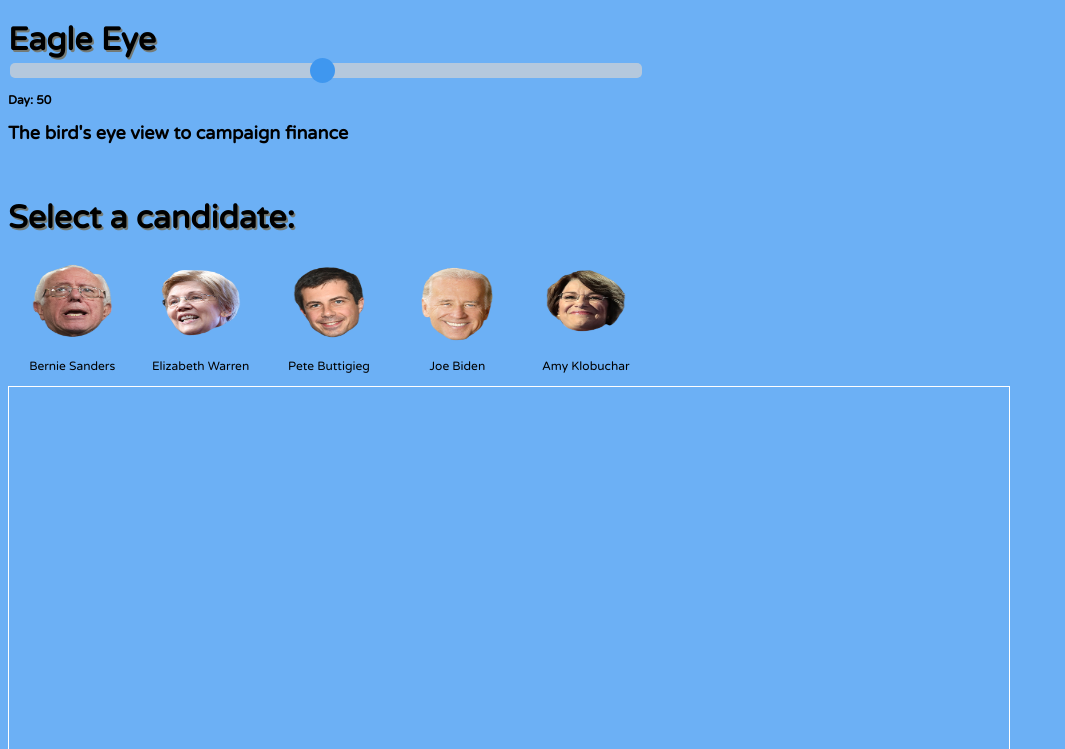
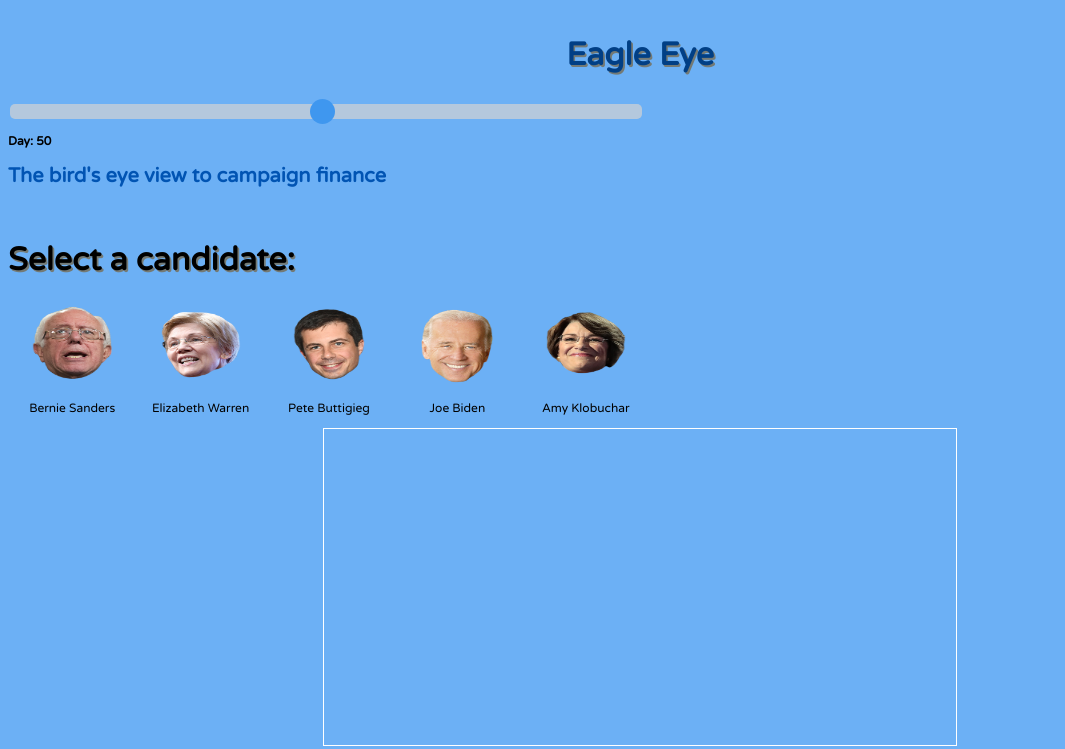
Before and after one commit to bonushole/HackCWRU-2020, a website: page public/index.html in a window 1280 px wide. Shown: the top 749 px of the page, without its empty margins (0-1065 px from the left). Drawn offline with nearby package versions, Linux system fonts and the light colour scheme; files whose address does not match are found by name.

Commit message:
Centered Canvas
small tingz

```diff
--- a/public/css/style.css
+++ b/public/css/style.css
@@ -15,13 +15,20 @@ h1{
 }
 
 #showcase{
-  /*color:#0154B3;*/
+  color:#0154B3;
 }
 /*Header */
 header{
-  /*background:#013F85;*/
-  /*color:#013F85;*/
+  /*background:#ffffff;*/
+  color:#013F85;
   min-height:40px;
+  padding:.5%;
+  min-height:50px;
+
+}
+
+h2{
+  font-size: 20px;
 }
 
 #experience{
@@ -32,17 +39,9 @@ p{
   color: black;
 }
 
-/*
-.logo{
-  padding:15px 32px;
-  text-align:center;
-  display:inline-block;
-  margin:4px 2px;
-}
-*/
 form:hover{
-  opacity:0.6;
-  filter:alpha(opacity=60);
+  opacity:0.8;
+  filter:alpha(opacity=80);
 }
 
 /*Showcase*/
@@ -54,6 +53,12 @@ form:hover{
 canvas{
   display: block;
   vertical-align: bottom;
+  padding-left: 0;
+  padding-right: 0;
+  margin-left: auto;
+  margin-right: auto;
+  width: 50%;
+
 }
 
 #particle-container{
--- a/public/index.html
+++ b/public/index.html
@@ -11,14 +11,18 @@
     <link rel="stylesheet"
       href='https://fonts.googleapis.com/css?family=Varela+Round|Open Sans'>
     <style>
+
     .slidecontainer {
         width: 100%;
         align-content: middle;
+        justify-content: center;
+        flex-direction: column;
     }
 
     .slidecontainer {
       width: 50%;
       font-weight:bold;
+      align-items: center;
     }
     .slider {
       -webkit-appearance: none;
@@ -44,6 +48,7 @@
         border-radius: 50%;
         background: #2d8ded;
         cursor: pointer;
+        background-position: center;
       }
 
       .slider::-moz-range-thumb {
@@ -82,7 +87,7 @@
     <header>
       <div class="container">
         <div id="branding">
-          <h1 class="animated slideInLeft delay- 2s" align="left">Eagle Eye</h1>
+          <h1 class="animated slideInLeft delay- 2s" align="center">Eagle Eye</h1>
         </div>
         <nav>
         </nav>
@@ -91,7 +96,7 @@
 
     <div class="slidecontainer">
       <input type="range" min="1" max="100" value="50" class="slider" id="myRange">
-      <p>Day: <span id="demo" align="middle"></span></p>
+      <p>Day: <span id="demo" align="center"></span></p>
     </div>
 
     <script>
@@ -136,6 +141,7 @@
         </nav>
     </section>
 
+    <!--Google Maps-->
     <canvas id="map" width="1000" height="500" style="border:1px solid #ffffff;">
     </canvas>
 
```
